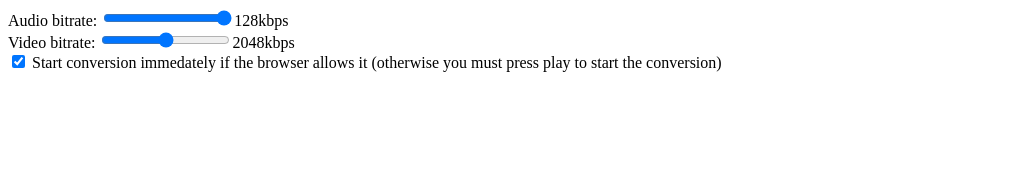
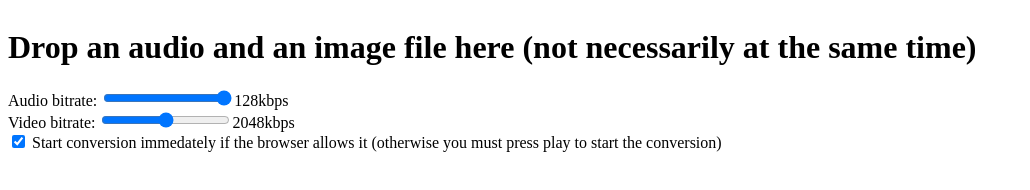
Before and after one commit to psiroki/audiopic, a plain HTML site: page index.html in a window 1280 px wide. Shown: the whole page, without its empty margins (0-1030 px from the left). Drawn offline with Linux system fonts and the light colour scheme.

Commit message:
Added call to action

```diff
--- a/index.html
+++ b/index.html
@@ -42,6 +42,7 @@
 </head>
 <body>
   <div class="setupPanel">
+  <h1>Drop an audio and an image file here (not necessarily at the same time)</h1>
   <label><span>Audio bitrate: </span><input class="audioBitrate" type="range" min="32" max="128" step="32" value="128"/><output></output></label>
   <label><span>Video bitrate: </span><input class="videoBitrate" type="range" min="32" max="4096" step="32" value="2048"/><output></output></label>
   <label><input class="convertImmedately" type="checkbox" checked="checked"/> Start conversion immedately if the browser allows it (otherwise you must press play to start the conversion)</label>
```
